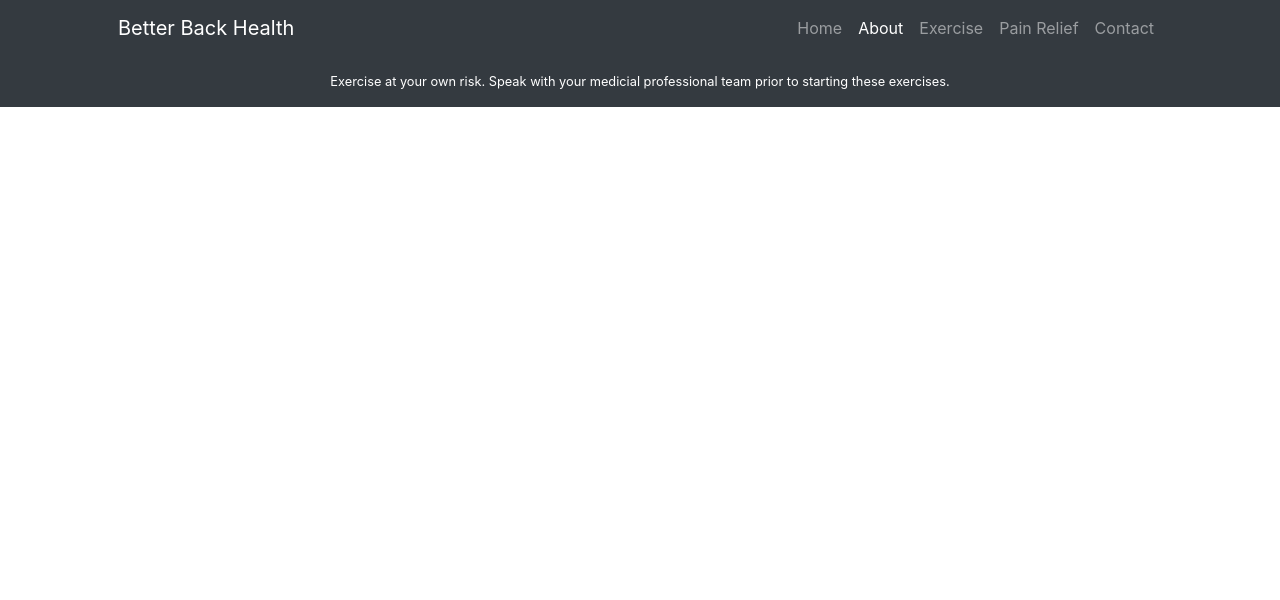
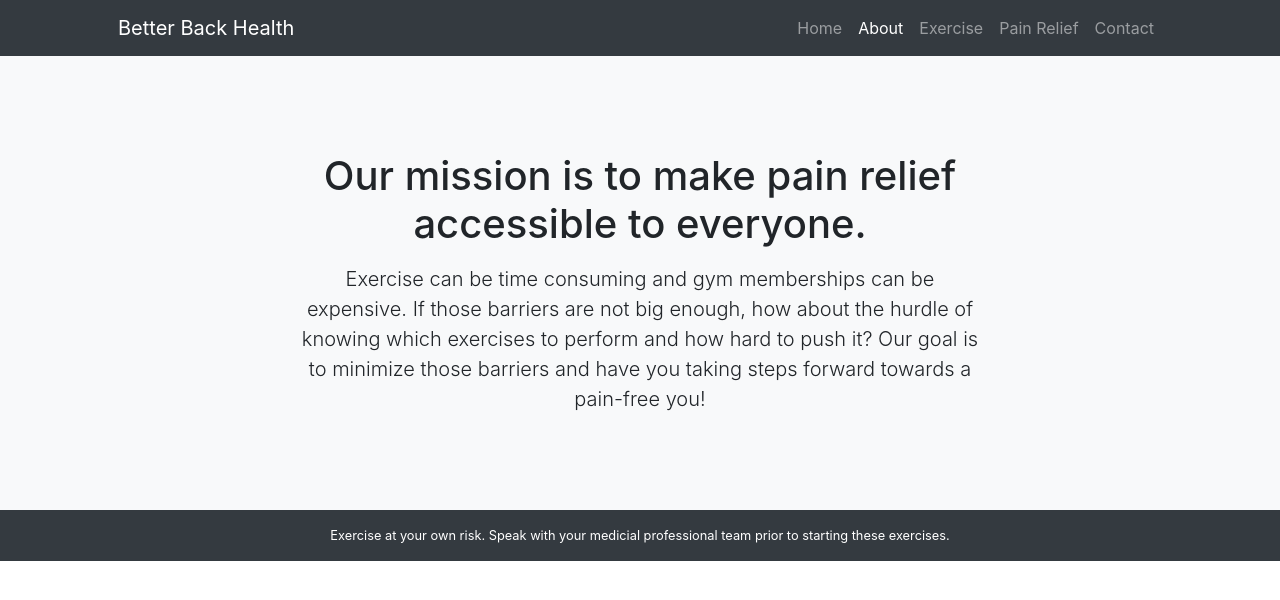
Before and after one commit to RemleyNick/bootstrap-project, a website: page about.html in a window 1280 px wide. Drawn offline with nearby package versions, Linux system fonts and the light colour scheme; files that its build step writes are made by us from their sources.

Commit message:
Header on About page

```diff
--- a/about.html
+++ b/about.html
@@ -38,6 +38,22 @@
         </div>
     </nav>
 
+    <!-- Header-->
+    <header class="py-5 bg-light">
+        <div class="container px-5">
+            <div class="row justify-content-center">
+                <div class="col-lg-8">
+                    <div class="text-center my-5">
+                        <h1 class="mb-3">Our mission is to make pain relief accessible to everyone.</h1>
+                        <p class="lead mb-3">Exercise can be time consuming and gym memberships can be expensive. If those barriers are not big enough, how about the hurdle of knowing which exercises to perform and how hard to push it? Our goal is to minimize those barriers and have you taking steps forward towards a pain-free you!</p>
+                    </div>
+                </div>
+            </div>
+        </div>
+    </header>
+
+
+
     <footer class="bg-dark py-3 mt-auto">
         <div class="container px-5">
             <div class="row row-content justify-content-center">
```
